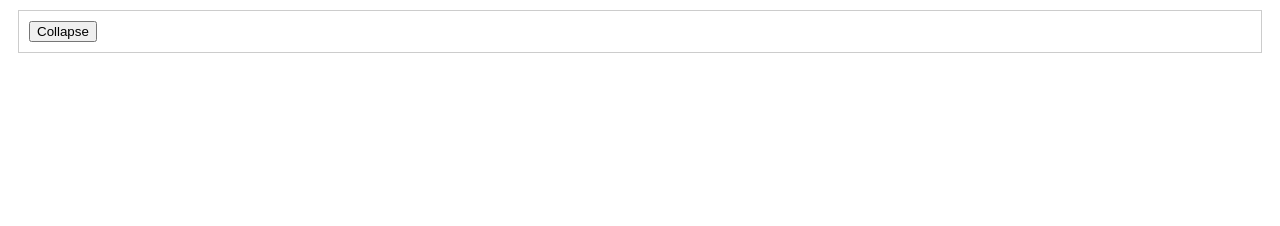
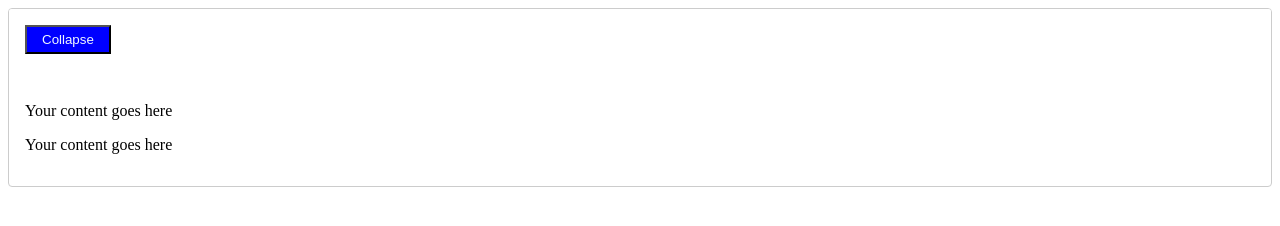
Before and after one commit to sfatal1st/AJS-HW-9, a website built with webpack: page src/index.html in a window 1280 px wide. Both pictures are taken after a click on the button "Collapse". Built offline with nearby package versions, Linux system fonts and the light colour scheme.

Commit message:
Add files via upload

```diff
--- a/src/css/style.css
+++ b/src/css/style.css
@@ -1,19 +1,29 @@
 .collapsible-container {
   border: 1px solid #ccc;
-  margin: 10px;
-  padding: 10px;
+  border-radius: 4px;
+  overflow: hidden;
+  margin-bottom: 1em;
+}
+
+.collapsible-header {
+  padding: 1em;
+  background-color: #fff;
+  cursor: pointer;
 }
 
 .collapsible-content {
-  display: none;
+  padding: 1em;
+  max-height: 0px;
+  overflow: hidden;
+  transition: max-height 2s ease-in;
 }
-
-.button {
+.collapsible-content.active {
+  max-height: 100px;
+  transition: max-height 2s ease-out;
+}
+ .collapse {
   background-color: blue;
-  color: white;
-  padding: 10px 20px;
-  border: none;
-  border-radius: 5px;
+  color: aliceblue;
+  padding: 5px 15px;
   cursor: pointer;
-  font-size: 16px;
-}
+ }
--- a/src/js/app.js
+++ b/src/js/app.js
@@ -1,7 +1,8 @@
-const buttons = document.querySelectorAll('.button');
-buttons.forEach((button) => {
-  button.addEventListener('click', () => {
-    const content = button.nextElementSibling;
-    content.style.display = (content.style.display === 'none') ? 'block' : 'none';
+const collapsibleHeaders = document.querySelectorAll('.collapsible-header');
+
+collapsibleHeaders.forEach(header => {
+  header.addEventListener('click', () => {
+    const content = header.nextElementSibling;
+    content.classList.toggle('active');
   });
 });
```
